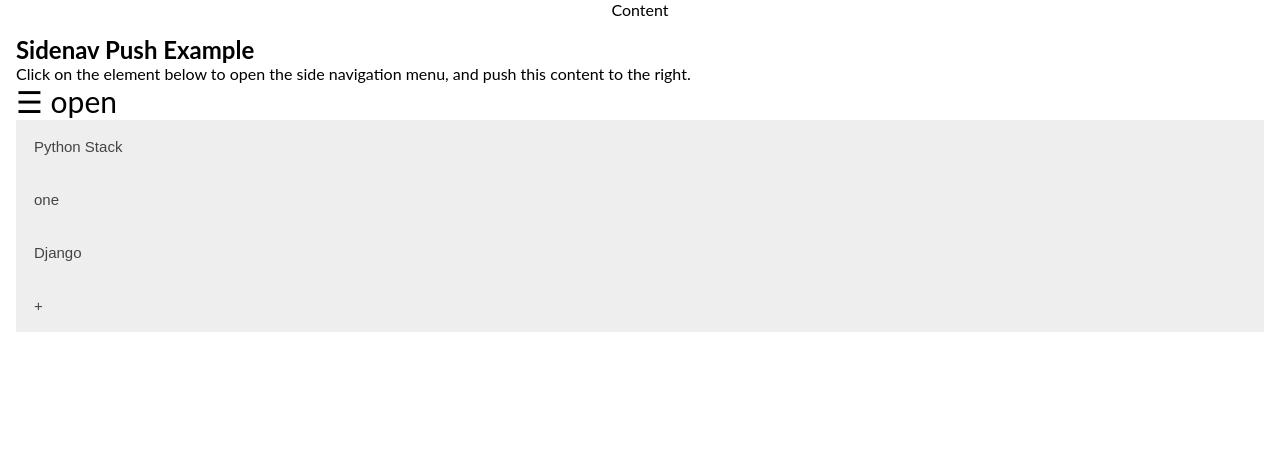
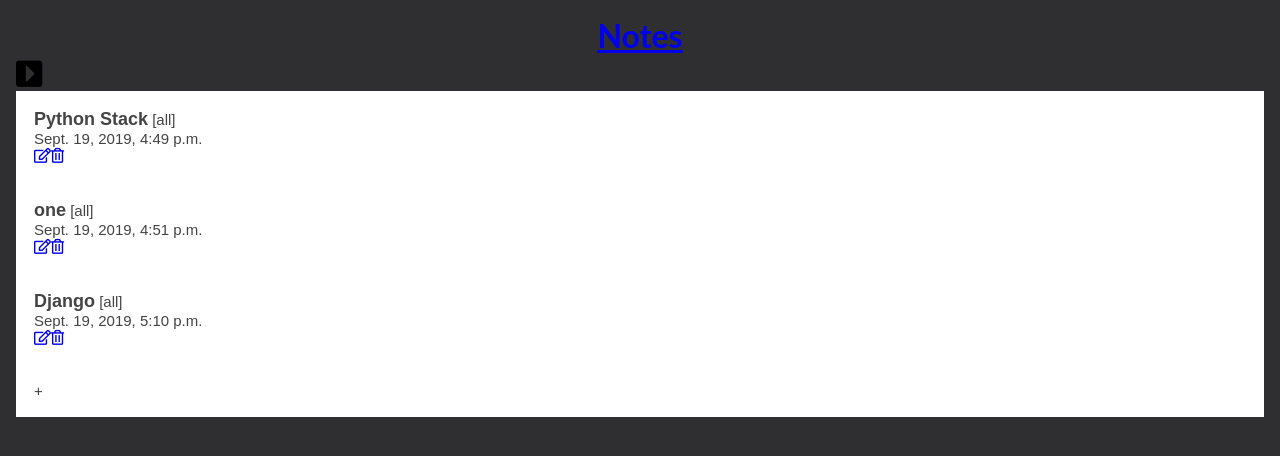
Before and after one commit to alexege/CodingLibrary, a Django app: template apps/CodingLibraryApp/templates/CodingLibraryApp/index.html in a window 1280 px wide. Shown: the top 456 px of the page. Run offline with Django 3.2, Linux system fonts and the light colour scheme; data comes from the database, SQL or seed files in the repository; both versions use the stored data as it was after the commit; tables that the repository leaves empty hold one stand-in row (values such as "Sample post"); the template is opened without the code that fills it: values that come from a table or form of the project are taken from there, most other values are stand-ins (such as "Sample title", 1, 10 or a date in 2020); parts of the project's set-up code (start-up, migrations or seed data) failed here and were passed over; some libraries are stand-ins or nearby versions.

Commit message:
Added edit function to notes and sub-notes

```diff
--- a/CodingLibrary/settings.py
+++ b/CodingLibrary/settings.py
@@ -107,7 +107,8 @@
 
 LANGUAGE_CODE = 'en-us'
 
-TIME_ZONE = 'UTC'
+# TIME_ZONE = 'UTC'
+TIME_ZONE = 'US/Pacific'
 
 USE_I18N = True
 
--- a/apps/CodingLibraryApp/static/CodingLibraryApp/css/style.css
+++ b/apps/CodingLibraryApp/static/CodingLibraryApp/css/style.css
@@ -3,14 +3,17 @@
     padding: 0;
 }
 
-.topic {
-    width: 100%;
-    text-align: center;
+h1 {
+  text-align: center;
+}
+
+li {
+  white-space: pre-wrap;
 }
 
 /* Accordion */
 .accordion {
-    background-color: #eee;
+    background-color: white;
     color: #444;
     cursor: pointer;
     padding: 18px;
@@ -26,6 +29,23 @@
     background-color: #ccc;
   }
 
+  .nav_accordion {
+    background-color: transparent;
+    color: #444;
+    cursor: pointer;
+    padding: 18px;
+    width: 100%;
+    border: none;
+    text-align: left;
+    outline: none;
+    font-size: 15px;
+    transition: 0.4s;
+  }
+
+  .active, .nav_accordion:hover {
+    /* background-color: #ccc; */
+  }
+
   .panel {
     padding: 0 18px;
     background-color: white;
@@ -37,9 +57,23 @@
     /* transition: max-height 0.2s ease-out; */
   }
 
+  .nav_panel {
+    padding: 0 18px;
+    color: white;
+    display: none;
+    /* max-height: 0; */
+    /* overflow: hidden; */
+    /* transition: max-height 0.2s ease-out; */
+  }
+
+  /* .nav_panel {
+    background-color: transparent;
+  } */
+
   /* Sidebar */
   body {
     font-family: "Lato", sans-serif;
+    background-color: #2F2F31;
   }
 
   .sidenav {
@@ -97,3 +131,17 @@
     padding: 10px;
     border: 1px solid #aaaaaa;
   }
+
+.note_title {
+  font-size: 18px;
+  font-weight: bold;
+}
+
+.category_title {
+  padding: 8px 8px 8px 32px;
+  text-decoration: none;
+  font-size: 25px;
+  color: #818181;
+  display: block;
+  transition: 0.3s;
+}
--- a/apps/CodingLibraryApp/static/CodingLibraryApp/js/script.js
+++ b/apps/CodingLibraryApp/static/CodingLibraryApp/js/script.js
@@ -1,17 +1,28 @@
 // Side Navbar
-function openNav() {
-    document.getElementById("mySidenav").style.width = "250px";
-    document.getElementById("main").style.marginLeft = "250px";
+var toggle_nav = true;
+function toggleNav() {
+
+    var element = document.getElementById("toggleNavbar");
+
+    if(toggle_nav){
+        element.classList.add("fa-caret-square-left");
+        element.classList.remove("fa-caret-square-right");
+
+        document.getElementById("mySidenav").style.width = "250px";
+        document.getElementById("main").style.marginLeft = "250px";
+        toggle_nav = false;
+    } else {
+        element.classList.add("fa-caret-square-right");
+        element.classList.remove("fa-caret-square-left");
+
+        document.getElementById("mySidenav").style.width = "0";
+        document.getElementById("main").style.marginLeft= "0";
+        toggle_nav = true;
+    }
 }
 
-function closeNav() {
-    document.getElementById("mySidenav").style.width = "0";
-    document.getElementById("main").style.marginLeft= "0";
-}
-
+// Toggle edit form for subnote
 var toggle;
-
-// Toggle edit form
 function ToggleEditForm(id) {
     if(toggle){
         $(`.editForm${id}`).css({"display" : "none"});
@@ -23,31 +34,41 @@
     console.log("Toggle: " + toggle + " editForm" + id);
 }
 
+// Toggle edit form for note
+var toggle;
+function ToggleEditFormNote(id) {
+    if(toggle){
+        $(`.editFormNote${id}`).css({"display" : "none"});
+        toggle = false;
+    } else {
+        $(`.editFormNote${id}`).css({"display" : "block"});
+        toggle = true;
+    }
+    console.log("Toggle: " + toggle + " editFormNote" + id);
+}
+
 $(document).ready(function(){
 console.log("Webpage Loaded");
 
-var toggle;
-
-$(".edit").click(function(){
-
-
-    // console.log($(this).parent().parent().children(".editForm").css({"display" : "none"}));
-    // if(toggle){
-    //     $(this).parent().html();
-    //     console.log($(this).parent().parent().children(".editForm").css({"display" : "block"}));
-    //     toggle = false;
-    // } else {
-    //     console.log($(this).parent().parent().children(".editForm").css({"display" : "none"}));
-    //     toggle = true;
-    // }
-    // console.log(this);
-    // console.log($(this).parent().parent().children(".editForm").css({"display" : "none"}));
-    // console.log($(this).parent().parent().children("form").first().css({"display" : "none"}));
-    // children("form").css({"display" : "hidden"}));
-})
-
 // accordion javascript
 var acc = document.getElementsByClassName("accordion");
+var i;
+
+for (i = 0; i < acc.length; i++) {
+    acc[i].addEventListener("click", function() {
+        console.log("Triggering");
+        this.classList.toggle("active");
+        var panel = this.nextElementSibling.nextElementSibling;
+        if (panel.style.display === "block") {
+        panel.style.display = "none";
+        } else {
+        panel.style.display = "block";
+        }
+    });
+}
+
+// accordion javascript on sideNav
+var acc = document.getElementsByClassName("nav_accordion");
 var i;
 
 for (i = 0; i < acc.length; i++) {
--- a/apps/CodingLibraryApp/templates/CodingLibraryApp/index.html
+++ b/apps/CodingLibraryApp/templates/CodingLibraryApp/index.html
@@ -13,33 +13,51 @@
 </head>
 <body>
 
-    <div class="topic">
-        <p>Content</p>
-    </div>
-
       <div id="mySidenav" class="sidenav">
-        <a href="javascript:void(0)" class="closebtn" onclick="closeNav()">&times;</a>
         <a href="main.html">Index</a>
         <div>
 
+        {% for category in all_categories %}
+            <a href="#" class="nav_accordion"><span class="category_title">{{category.name}}</span></a>
+            <div class="nav_panel">
+                <ul>
+                    {% for subcategory in all_subcategories %}
+                        {% if subcategory.id == category.id %}
+                            <li>{{subcategory.name}}</li>
+                        {% endif %}
+                    {% endfor %}
+                </ul>
+                <form action="new/subcategory/{{category.id}}" method="POST">
+                    {% csrf_token %}
+                    <input type="text" name="subcategory-name">
+                    <button>Add</button>
+                </form>
+            </div>
+        {% endfor %}
+
+        <form action="new/category/" method="POST">
+            {% csrf_token %}
+            <input type="text" name="category-name">
+            <button>Add</button>
+        </form>
+
         </div>
-        <a href="#">Python</a>
-        <ul>
-            <li>Flask</li>
-            <li>Django</li>
-        </ul>
-        <a href="#">JavaScript</a>
-        <a href="#">C#</a>
       </div>
 
-      <div id="main">
-        <h2>Sidenav Push Example</h2>
-        <p>Click on the element below to open the side navigation menu, and push this content to the right.</p>
-        <span style="font-size:30px;cursor:pointer" onclick="openNav()">&#9776; open</span>
+    <div id="main">
+
+        <h1><a href="/">Notes</a></h1>
+
+        <span style="font-size:30px;cursor:pointer" onclick="toggleNav()"><i id="toggleNavbar" class="fas fa-caret-square-right"></i></span>
 
     <!-- Dynamically Generate Notes from database -->
     {% for note in all_notes %}
-    <button class="accordion">{{note.title}}</button>
+    <button class="accordion"><span class="note_title">{{note.title}}</span> [{{note.category}}]<br>{{note.created_at}}<br><a href="#" class="edit" onclick="ToggleEditFormNote('{{note.id}}')"><i class="far fa-edit"></i></a><a href="delete/note/{{note.id}}"><i class="far fa-trash-alt"></i></a> </button>
+    <form action="edit/note/{{note.id}}" method="POST" class="editFormNote{{note.id}} hiddenForm">
+        {% csrf_token %}
+        <textarea name="Note_title" cols="30" rows="1">{{note.title}}</textarea>
+        <button>Update</button>
+    </form>
     <div class="panel">
         <ul>
         {% for comment in NoteComments %}
@@ -65,6 +83,7 @@
 
     <!-- Allow user to add a new note -->
     <button class="accordion">+</button>
+    <div></div> <!-- Logic triggers 2nd sibling. Need to add a filler or change method -->
     <div class="panel">
         <form action="new" method="POST">
             {% csrf_token %}
@@ -80,8 +99,6 @@
         </form>
     </div>
 
-
-
 </div>
 
 </body>
--- a/apps/CodingLibraryApp/urls.py
+++ b/apps/CodingLibraryApp/urls.py
@@ -4,7 +4,11 @@
 urlpatterns = [
     url(r'^$', views.index),
     url(r'^new$', views.addNote),
+    url(r'^edit/note/(?P<id>\d+)$', views.editNote),
+    url(r'^delete/note/(?P<id>\d+)$', views.deleteNote),
     url(r'^new/comment/(?P<id>\d+)$', views.addNoteComment),
     url(r'^edit/comment/(?P<id>\d+)$', views.editNoteComment),
-    url(r'^delete/comment/(?P<id>\d+)$', views.deleteNoteComment)
+    url(r'^delete/comment/(?P<id>\d+)$', views.deleteNoteComment),
+    url(r'^new/category/$', views.addCategory),
+    url(r'^new/subcategory/(?P<id>\d+)$', views.addSubCategory)
 ]
```
Also changed, not shown: apps/CodingLibraryApp/views.py (+24 -0 lines), db.sqlite3.
